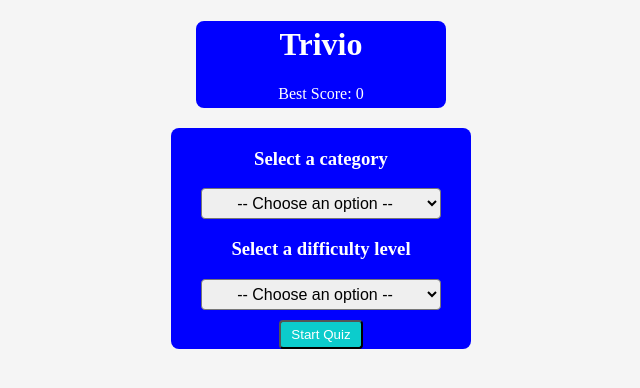
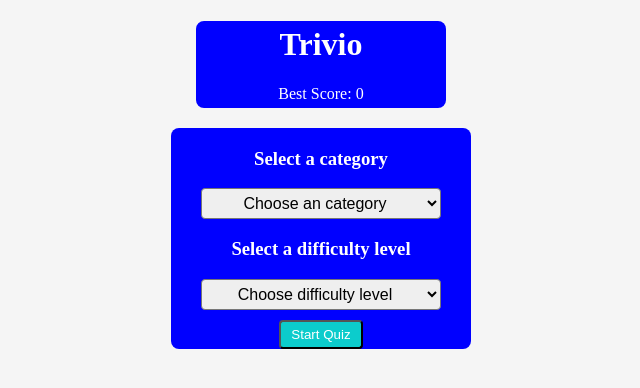
Before and after one commit to PraiseDosumu/Trivio, a plain HTML site: page index.html in a window 1280 px wide. Shown: the full height of the page, 319-959 px from the left. Drawn offline with Linux system fonts and the light colour scheme; no server answers.

Commit message:
Update index.html

```diff
--- a/index.html
+++ b/index.html
@@ -20,14 +20,14 @@
             <div class="category">
                 <h3>Select a category</h3>
                 <select id="category-select">
-                    <option value="">-- Choose an option --</option>
+                    <option value="">Choose an category</option>
                 </select>
             </div>
 
             <div class="difficulty">
                 <h3>Select a difficulty level</h3>
                 <select id="difficulty-select">
-                    <option value="">-- Choose an option --</option>
+                    <option value="">Choose difficulty level</option>
                 </select>
             </div>
 
```
